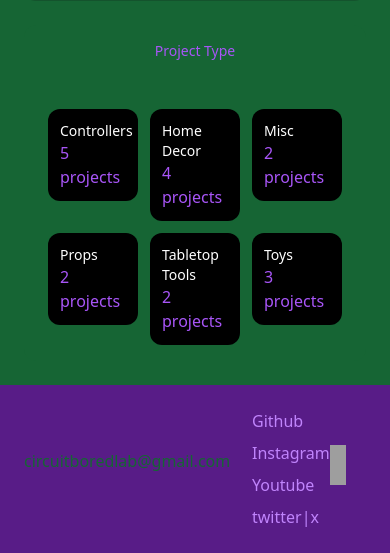
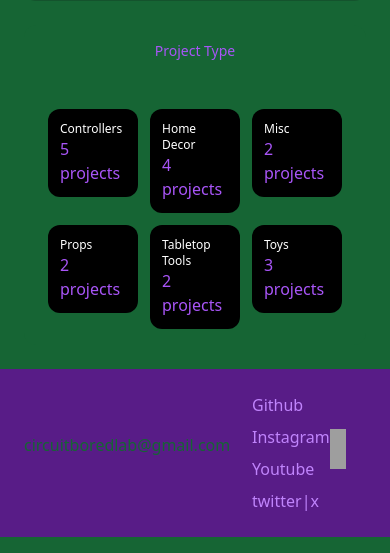
Before and after one commit to enzosupreme/circuitblab2, a Django app: page / in a window 390 px wide. Shown: the part 432-985 px from the top of the page. Run offline with Django 4.2, Linux system fonts and the light colour scheme; data comes from the database, SQL or seed files in the repository; some libraries are stand-ins or nearby versions; grey boxes are pictures that could not be loaded.

Commit message:
text-resize

```diff
--- a/core/templates/core/index.html
+++ b/core/templates/core/index.html
@@ -34,7 +34,7 @@
             <div>
                     <div class="p-3 bg-black rounded-xl">
                         <a href="{% url 'browse:index' %}?query={{ query }}&category={{ category.id }}">
-                            <h2 class="text-sm sm:text-md lg:text-lg text-white hover:text-purple-700">{{ category.name }}</h2>
+                            <h2 class="text-xs sm:text-s lg:text-lg text-white hover:text-purple-700">{{ category.name }}</h2>
                             <p class="text-purple-500"> {{ category.projects.count }} projects</p>
 
                         </a>
```
